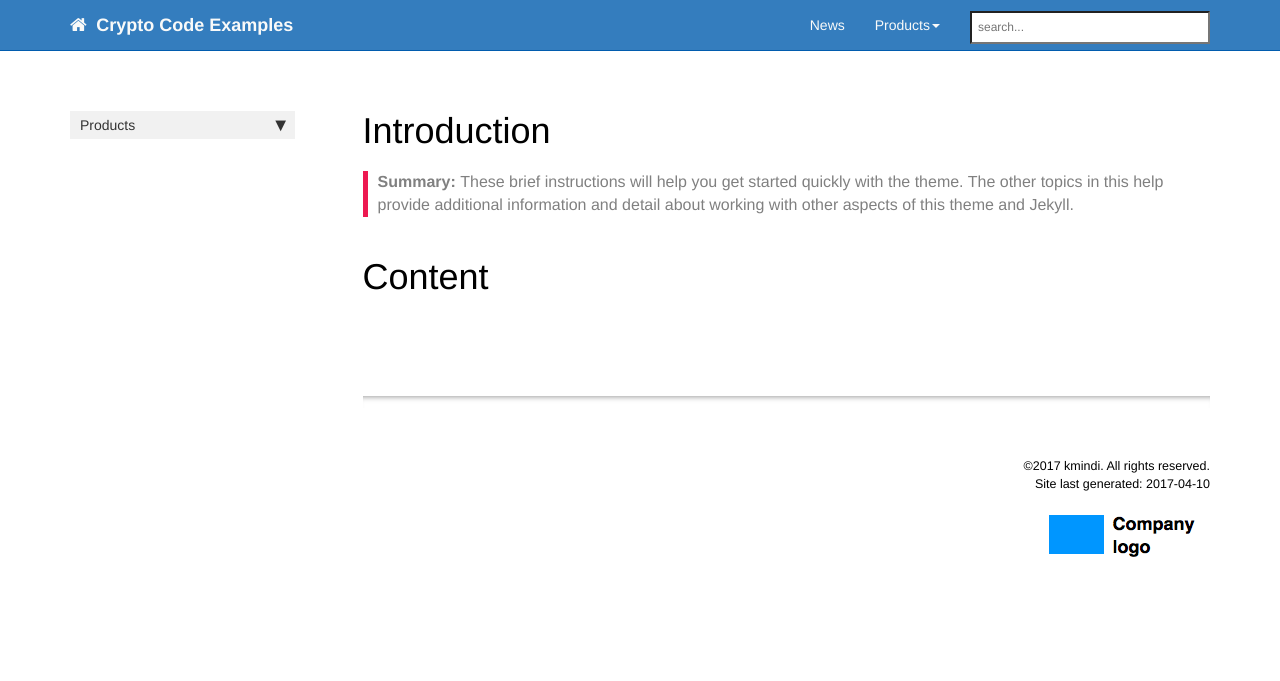
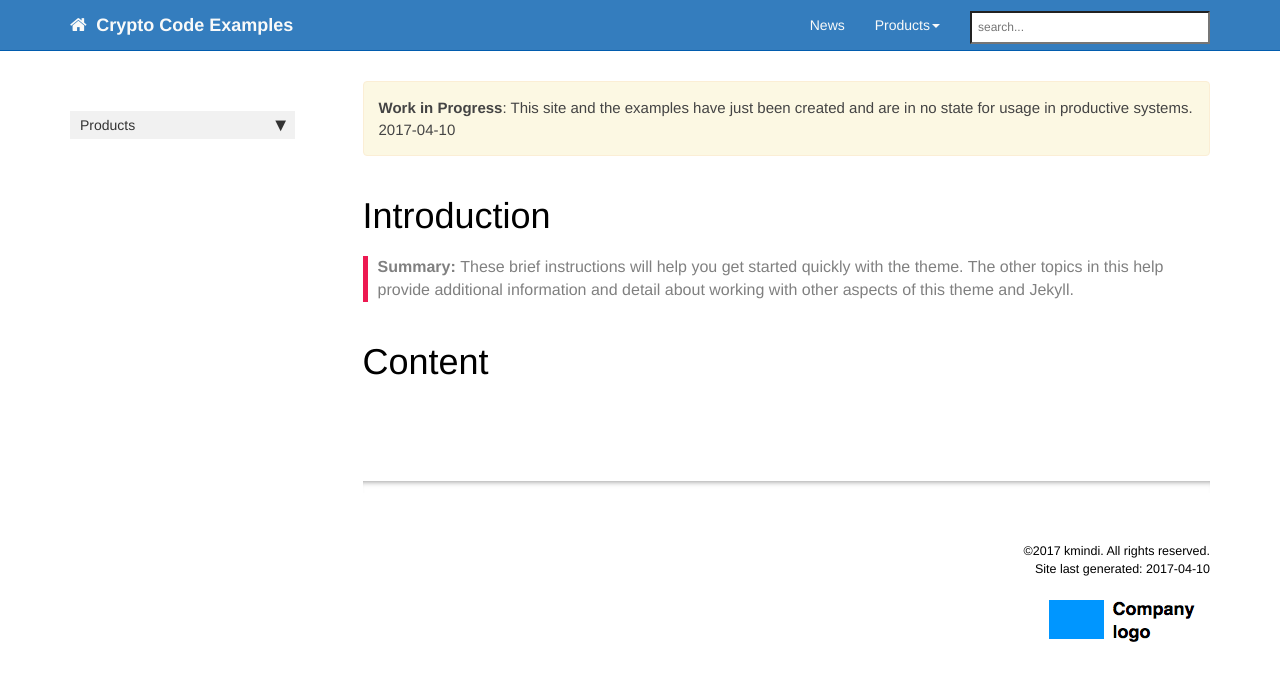
Before and after one commit to cryptoexamples/CryptoExamples, a Jekyll site: the page built from index.md, in a window 1280 px wide. Shown: the top 681 px of the page. Built offline with Jekyll 4.4.1, drawn with Linux system fonts in a browser that asks for light colours; nearby versions of some CDN libraries; comment, search, counter and statistics services are not loaded.

Commit message:
adds warning during site creation

```diff
--- a/_layouts/page.html
+++ b/_layouts/page.html
@@ -1,6 +1,8 @@
 ---
 layout: default
 ---
+
+<div class="alert alert-warning"><strong>Work in Progress</strong>: This site and the examples have just been created and are in no state for usage in productive systems. 2017-04-10</div>
 
 <div class="post-header">
    <h1 class="post-title-main">{{ page.title }}</h1>
```
